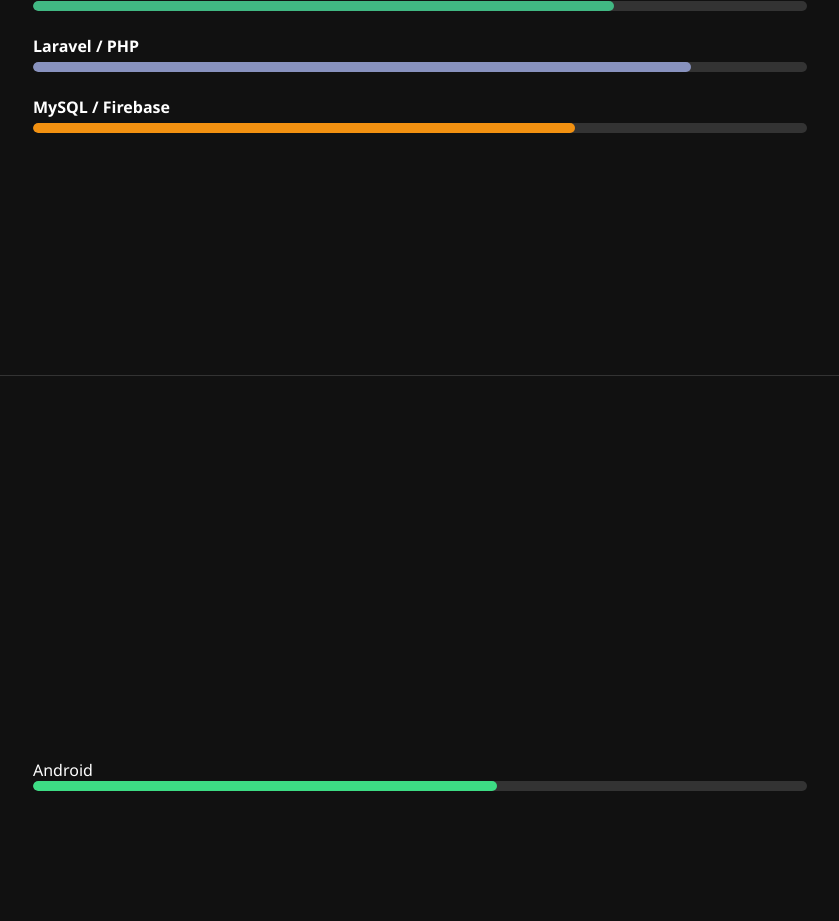
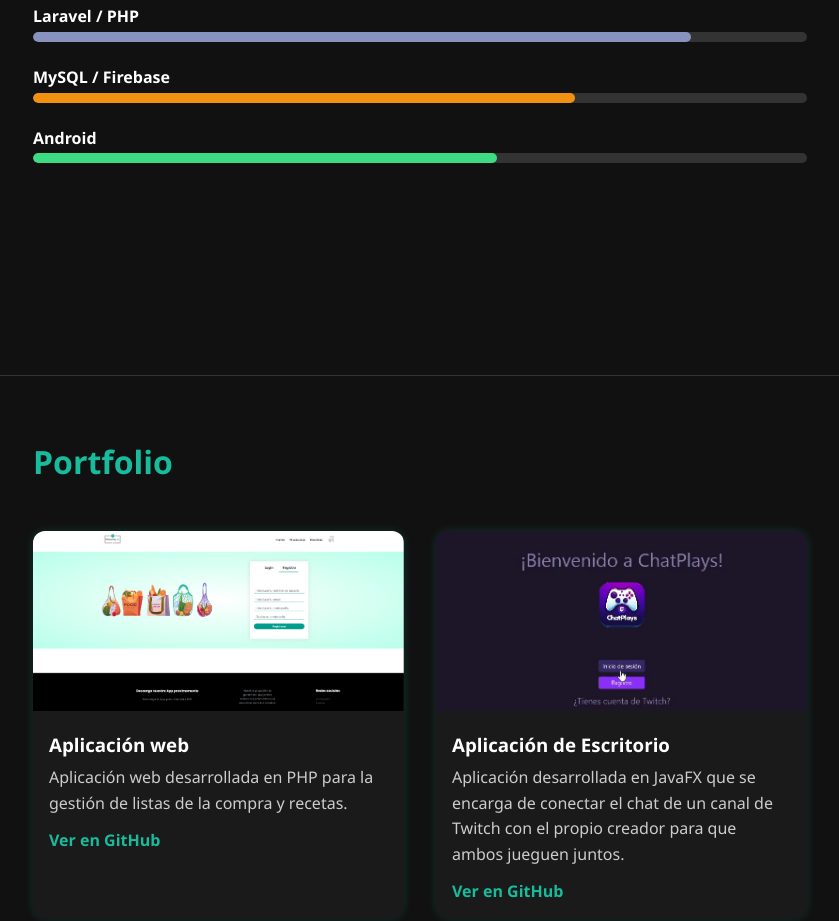
Before and after one commit to pablomoran10/web_cv, a plain HTML site: page index.html in a window 1280 px wide. Shown: the part 2424-3345 px from the top of the page, without its empty margins (345-1184 px from the left). Drawn offline with Linux system fonts and the light colour scheme.

Commit message:
Update index.html

```diff
--- a/index.html
+++ b/index.html
@@ -157,13 +157,14 @@
             <div class="fill db" data-fill="70%"></div>
           </div>
         </div>
-      </section>
 
-      <section id="skill">
-        <span>Android</span>
-        <div class="progress-bar">
-          <div class="fill android" data-fill="60%"></div>
+        <div class="skill">
+          <span>Android</span>
+          <div class="progress-bar">
+            <div class="fill android" data-fill="60%"></div>
+          </div>
         </div>
+
       </section>
 
       <section id="work">
```
